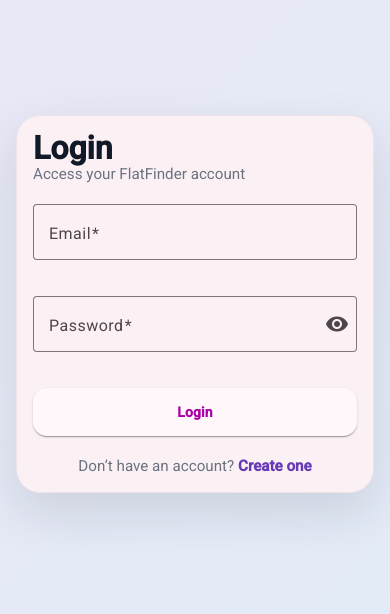
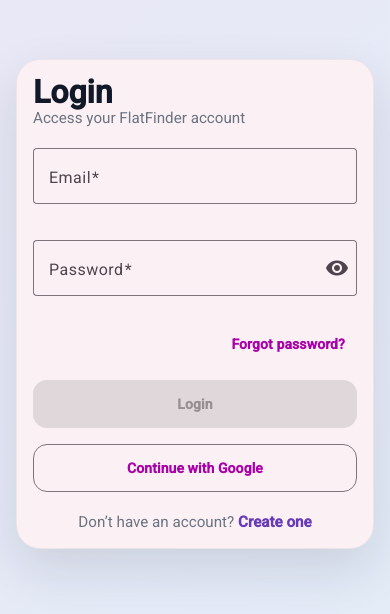
Before and after one commit to IgorRaber/FlatFinder, an Angular app in the folder FlatFinder/: page /login in a window 390 px wide. Shown: the part 118-732 px from the top of the page. Built offline with nearby package versions, Linux system fonts and the light colour scheme.

Commit message:
__Login
"Added the functionality of login in with google and also the (forgot the password?) functionality"

```diff
--- a/FlatFinder/src/app/core/services/auth.ts
+++ b/FlatFinder/src/app/core/services/auth.ts
@@ -1,12 +1,15 @@
 import { Injectable } from '@angular/core';
 import {
   User,
+  GoogleAuthProvider,
   createUserWithEmailAndPassword,
   signInWithEmailAndPassword,
+  signInWithPopup,
+  sendPasswordResetEmail,
   signOut,
   onAuthStateChanged,
 } from 'firebase/auth';
-import { doc, setDoc } from 'firebase/firestore';
+import { doc, getDoc, setDoc } from 'firebase/firestore';
 import { auth, db } from '../firebase/firebase';
 
 @Injectable({
@@ -37,9 +40,44 @@ export class AuthService {
       birthDate: data.birthDate,
       isAdmin: false,
       favourites: [],
+      provider: 'password',
     });
 
     return credential;
+  }
+
+  async loginWithGoogle() {
+    const provider = new GoogleAuthProvider();
+    provider.addScope('email');
+    provider.addScope('profile');
+
+    const credential = await signInWithPopup(auth, provider);
+    const user = credential.user;
+
+    const userRef = doc(db, 'users', user.uid);
+    const existingUser = await getDoc(userRef);
+
+    if (!existingUser.exists()) {
+      const displayName = user.displayName ?? '';
+      const [firstName = '', ...rest] = displayName.split(' ');
+      const lastName = rest.join(' ');
+
+      await setDoc(userRef, {
+        email: user.email ?? '',
+        firstName,
+        lastName,
+        birthDate: '',
+        isAdmin: false,
+        favourites: [],
+        provider: 'google',
+      });
+    }
+
+    return credential;
+  }
+
+  async sendResetPasswordEmail(email: string) {
+    return sendPasswordResetEmail(auth, email);
   }
 
   logout() {
--- a/FlatFinder/src/app/features/auth/login/login.html
+++ b/FlatFinder/src/app/features/auth/login/login.html
@@ -43,8 +43,35 @@
           }
         </mat-form-field>
 
-        <button mat-raised-button color="primary" type="submit" class="auth-submit" [disabled]="isLoading">
+        <div class="auth-actions-row">
+          <button
+            mat-button
+            type="button"
+            class="forgot-password-btn"
+            (click)="onForgotPassword()"
+          >
+            Forgot password?
+          </button>
+        </div>
+
+        <button
+          mat-raised-button
+          color="primary"
+          type="submit"
+          class="auth-submit"
+          [disabled]="isLoading || form.invalid"
+        >
           {{ isLoading ? 'Logging in...' : 'Login' }}
+        </button>
+
+        <button
+          mat-stroked-button
+          type="button"
+          class="google-btn"
+          (click)="loginWithGoogle()"
+          [disabled]="isLoading"
+        >
+          Continue with Google
         </button>
 
         <p class="auth-footer-text">
--- a/FlatFinder/src/app/features/auth/login/login.scss
+++ b/FlatFinder/src/app/features/auth/login/login.scss
@@ -56,10 +56,6 @@
   border: 1px solid rgba(15, 23, 42, 0.06);
 }
 
-.register-card {
-  max-width: 560px;
-}
-
 .auth-header {
   margin-bottom: 1.25rem;
 
@@ -93,17 +89,22 @@
   gap: 1rem;
 }
 
-.form-row {
-  display: grid;
-  grid-template-columns: 1fr 1fr;
-  gap: 1rem;
-}
-
 mat-form-field {
   width: 100%;
 }
 
-.auth-submit {
+.auth-actions-row {
+  display: flex;
+  justify-content: flex-end;
+  margin-top: -0.5rem;
+}
+
+.forgot-password-btn {
+  font-weight: 600;
+}
+
+.auth-submit,
+.google-btn {
   height: 48px;
   border-radius: 14px;
   font-weight: 600;
@@ -135,12 +136,7 @@ mat-form-field {
     padding: 1rem;
   }
 
-  .form-row {
-    grid-template-columns: 1fr;
-  }
-
-  .auth-card,
-  .register-card {
+  .auth-card {
     max-width: 100%;
   }
 }
--- a/FlatFinder/src/app/features/auth/login/login.ts
+++ b/FlatFinder/src/app/features/auth/login/login.ts
@@ -65,12 +65,71 @@ export class Login {
         message = 'Incorrect password';
       } else if (error.code === 'auth/invalid-email') {
         message = 'Invalid email address';
+      } else if (error.code === 'auth/invalid-credential') {
+        message = 'Invalid email or password';
       }
 
       this.snackBar.open(message, 'Close', { duration: 4000 });
-
     } finally {
       this.isLoading = false;
     }
   }
+
+  async loginWithGoogle(): Promise<void> {
+    this.isLoading = true;
+
+    try {
+      await this.authService.loginWithGoogle();
+      this.snackBar.open('Google login successful', 'Close', { duration: 3000 });
+      await this.router.navigate(['/home']);
+    } catch (error: any) {
+      let message = 'Google login failed';
+
+      if (error.code === 'auth/popup-closed-by-user') {
+        message = 'Google sign-in was cancelled';
+      } else if (error.code === 'auth/popup-blocked') {
+        message = 'Popup was blocked by the browser';
+      } else if (error.code === 'auth/cancelled-popup-request') {
+        message = 'Another sign-in popup is already open';
+      }
+
+      this.snackBar.open(message, 'Close', { duration: 4000 });
+    } finally {
+      this.isLoading = false;
+    }
+  }
+
+  async onForgotPassword(): Promise<void> {
+    const email = this.form.controls.email.value?.trim();
+
+    if (!email) {
+      this.form.controls.email.markAsTouched();
+      this.snackBar.open('Enter your email first', 'Close', { duration: 3000 });
+      return;
+    }
+
+    if (this.form.controls.email.invalid) {
+      this.snackBar.open('Enter a valid email address', 'Close', { duration: 3000 });
+      return;
+    }
+
+    try {
+      await this.authService.sendResetPasswordEmail(email);
+      this.snackBar.open(
+        'If this email is registered, a reset link has been sent',
+        'Close',
+        { duration: 5000 }
+      );
+    } catch (error: any) {
+      let message = 'Could not send reset email';
+
+      if (error.code === 'auth/invalid-email') {
+        message = 'Invalid email address';
+      } else if (error.code === 'auth/too-many-requests') {
+        message = 'Too many attempts. Please try again later';
+      }
+
+      this.snackBar.open(message, 'Close', { duration: 4000 });
+    }
+  }
 }
--- a/FlatFinder/src/app/features/auth/register/register.scss
+++ b/FlatFinder/src/app/features/auth/register/register.scss
@@ -77,16 +77,6 @@
   }
 }
 
-.auth-badge {
-  display: inline-flex;
-  padding: 0.35rem 0.75rem;
-  border-radius: 999px;
-  background: rgba(103, 58, 183, 0.1);
-  color: #673ab7;
-  font-size: 0.85rem;
-  font-weight: 600;
-}
-
 .auth-form {
   display: flex;
   flex-direction: column;
--- a/FlatFinder/src/app/features/auth/register/register.ts
+++ b/FlatFinder/src/app/features/auth/register/register.ts
@@ -119,7 +119,7 @@ export class Register {
       await this.authService.register({
         firstName: firstName!,
         lastName: lastName!,
-        birthDate: (birthDate as unknown) instanceof Date ? ((birthDate as unknown) as Date).toISOString() : String(birthDate),
+        birthDate: (birthDate as unknown as Date).toISOString(),
         email: email!,
         password: password!
       });
```
